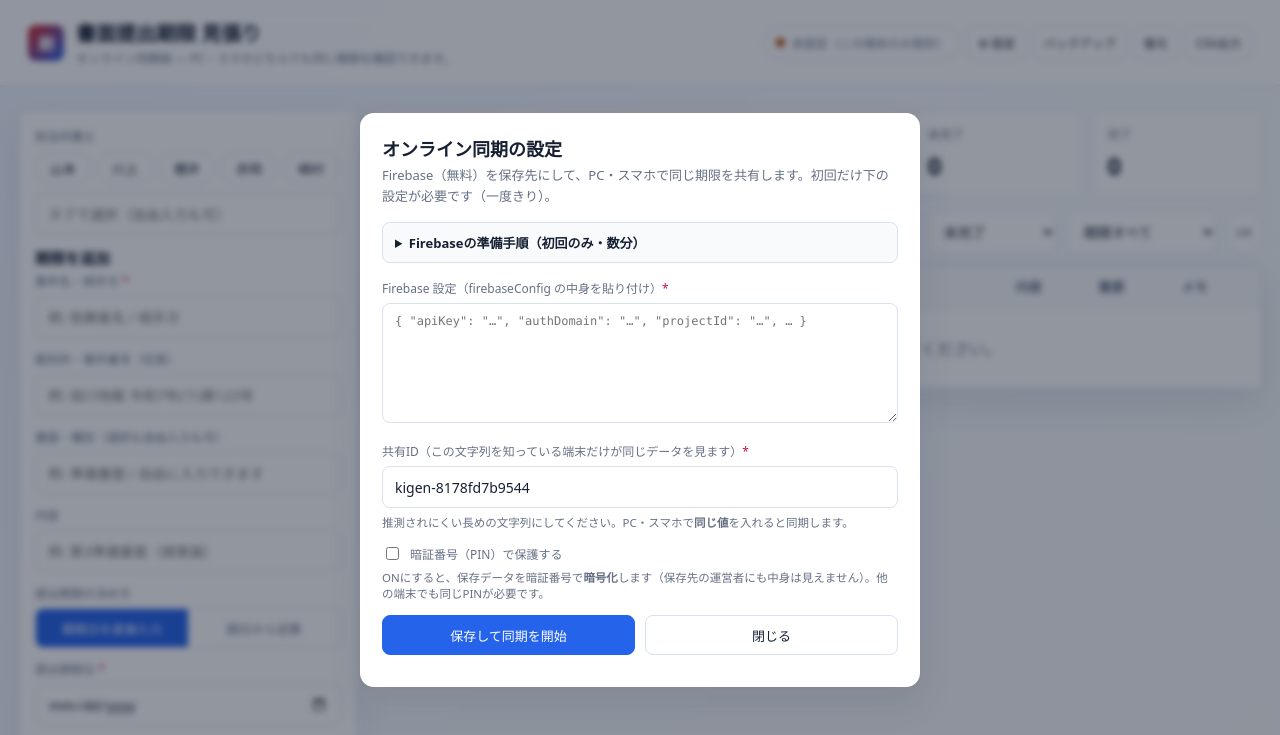
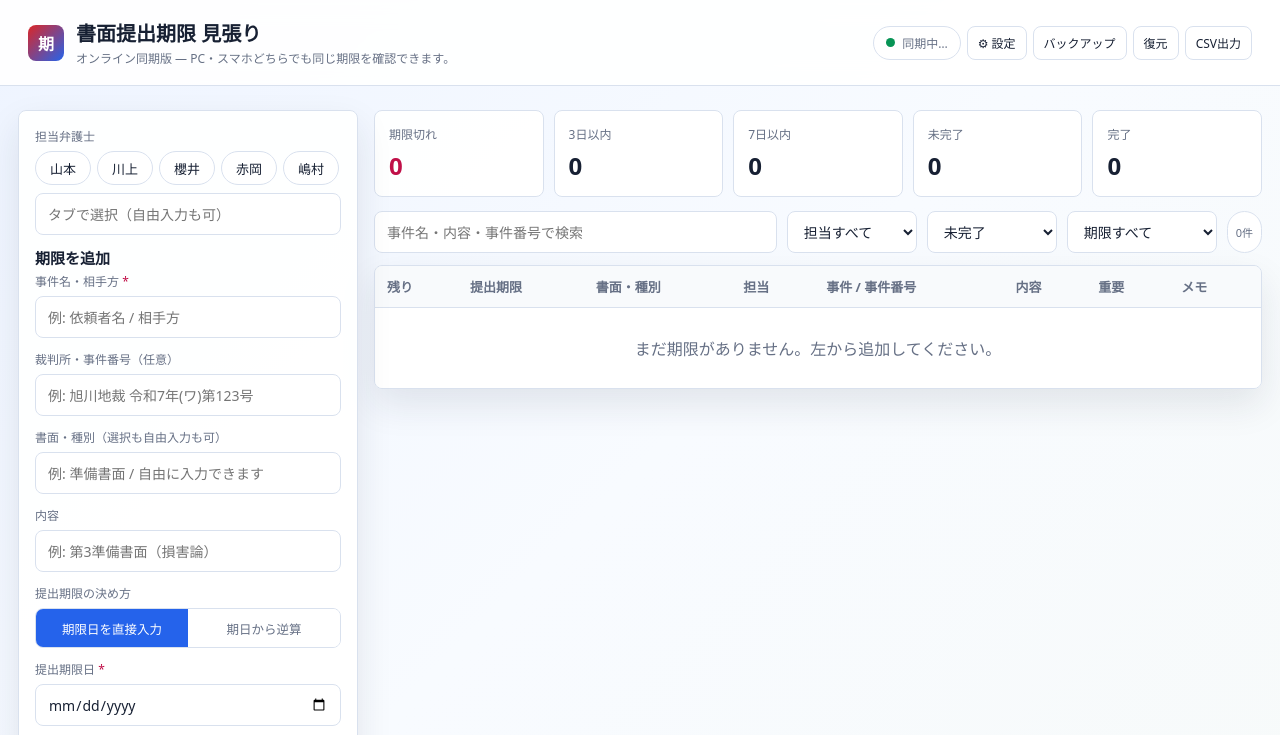
Before and after one commit to kwkm0328/kigen-mihari, a plain HTML site: page index.html in a window 1280 px wide. Shown: the top 735 px of the page. Drawn offline with Linux system fonts and the light colour scheme; no server answers.

Commit message:
設定と共有IDをアプリに埋め込み（各自はPIN入力のみで利用可）

```diff
--- a/index.html
+++ b/index.html
@@ -487,6 +487,18 @@
     // ===== 弁護士一覧（タブ選択・自由入力も可） =====
     const LAWYERS = ["山本", "川上", "櫻井", "赤岡", "嶋村"];
 
+    // ===== 埋め込み設定（全員共通。各自はPINを入れるだけ） =====
+    // ※ここを書き換えると保存先を変更できます。中身はPINで暗号化されるので公開されても安全。
+    const FB_CONFIG_EMBEDDED = {
+      apiKey: "AIzaSyDNnPh1QeSPcdF1SBxwMPvp0fcztC9DzYc",
+      authDomain: "kigen-kanri.firebaseapp.com",
+      projectId: "kigen-kanri",
+      storageBucket: "kigen-kanri.firebasestorage.app",
+      messagingSenderId: "379547618828",
+      appId: "1:379547618828:web:74c4fd08a82c3cef3da829"
+    };
+    const WS_EMBEDDED = "kigen-f35c820376f5";
+
     // ===== 状態 =====
     let items = loadCache();
     let editingId = null;
@@ -900,8 +912,8 @@ service cloud.firestore {
     }
 
     async function startSync() {
-      const cfg = getConfig();
-      const ws = localStorage.getItem(WS_KEY);
+      const cfg = getConfig() || FB_CONFIG_EMBEDDED;
+      const ws = localStorage.getItem(WS_KEY) || WS_EMBEDDED;
       if (!cfg || !ws) { setSync("offline", "未設定（この端末のみ保存）"); return; }
 
       if (unsub) { unsub(); unsub = null; }
@@ -997,9 +1009,8 @@ service cloud.firestore {
 
     // ===== 設定オーバーレイ =====
     function openSetup() {
-      const cfg = getConfig();
-      $("fbConfig").value = cfg ? JSON.stringify(cfg, null, 2) : "";
-      $("workspaceId").value = localStorage.getItem(WS_KEY) || suggestWs();
+      $("fbConfig").value = JSON.stringify(getConfig() || FB_CONFIG_EMBEDDED, null, 2);
+      $("workspaceId").value = localStorage.getItem(WS_KEY) || WS_EMBEDDED;
       const encrypted = !!(lastRemote && lastRemote.enc) || !!localStorage.getItem(PIN_KEY);
       $("usePin").checked = encrypted;
       $("pinRow").style.display = encrypted ? "block" : "none";
@@ -1089,12 +1100,8 @@ service cloud.firestore {
     renderLawyerTabs();
     setMode("direct");
     render();
-    if (getConfig() && localStorage.getItem(WS_KEY)) {
-      startSync();
-    } else {
-      setSync("offline", "未設定（この端末のみ保存）");
-      openSetup();
-    }
+    // 設定はアプリに埋め込み済み → 常に同期開始。暗号化データなら自動でPIN入力を促す。
+    startSync();
   </script>
 </body>
 </html>
```
